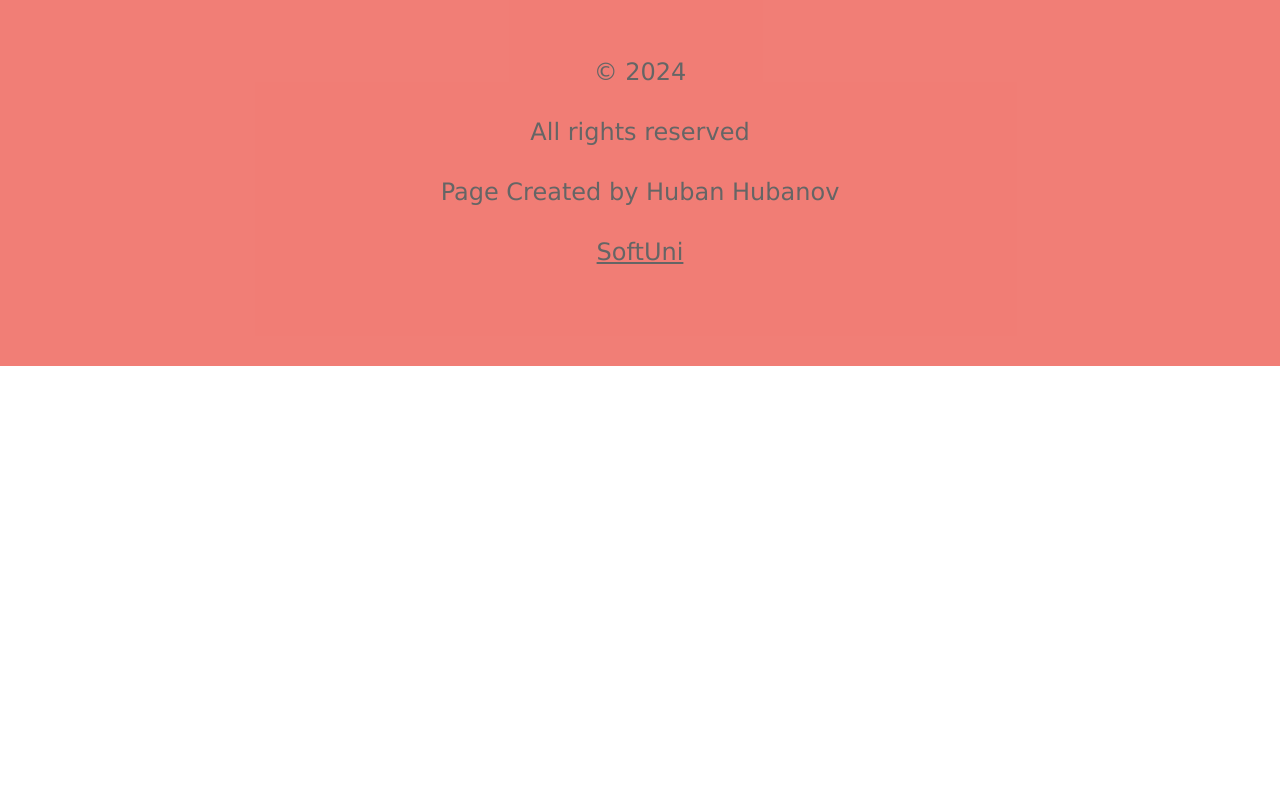
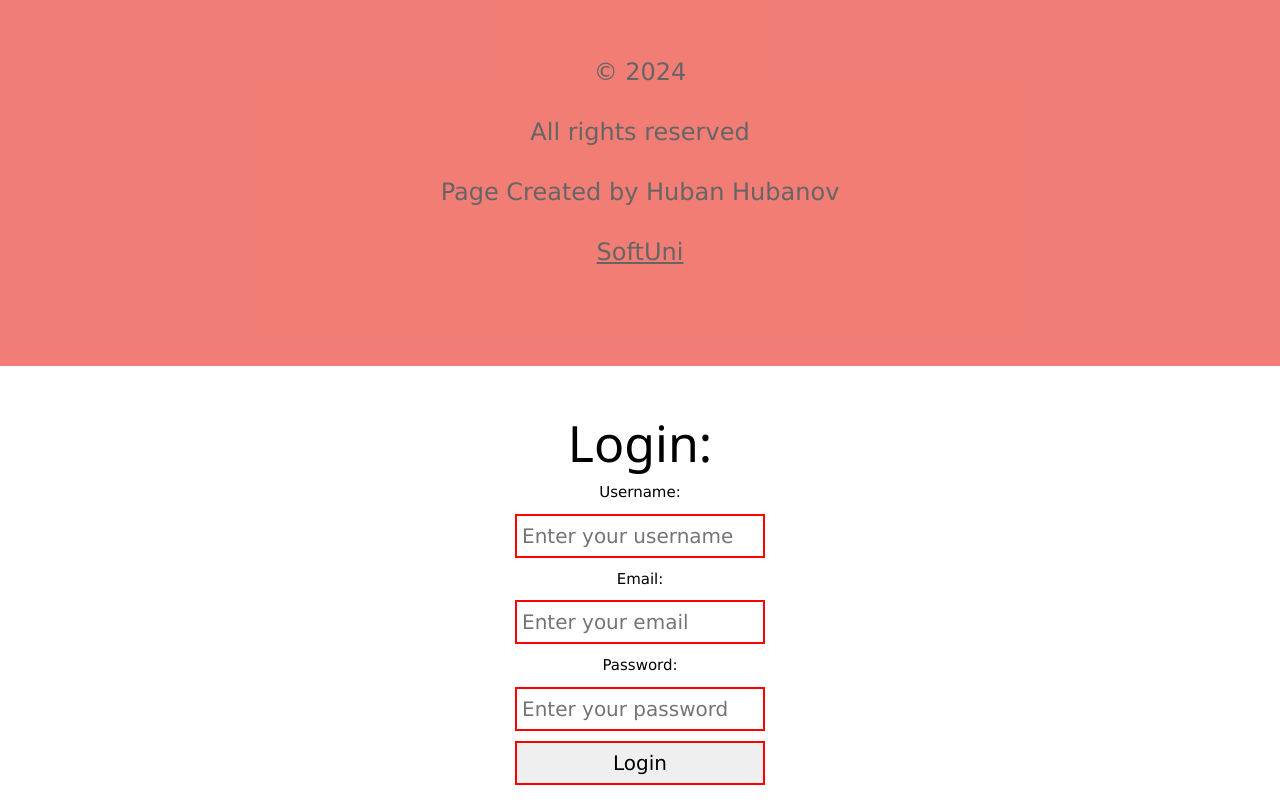
Before and after one commit to HubanHubanov/React-Project-Books, a React (Vite) app in the folder client/: page / in a window 1280 px wide. Shown: the part 681-1481 px from the top of the page. Before the commit the page ends 1047 px from the top, so only its background shows below. Built offline with nearby package versions, Linux system fonts and the light colour scheme.

Commit message:
Add login component and some css

```diff
--- a/client/src/App.jsx
+++ b/client/src/App.jsx
@@ -1,6 +1,7 @@
 import Footer from "./components/footer/Footer"
 import Header from "./components/header/Header"
 import Home from "./components/home/Home"
+import Login from "./components/login/Login"
 
 
 
@@ -11,6 +12,7 @@ function App() {
    <Header/>
    <Home/>
    <Footer/>
+   <Login/>
 
     </>
   )
--- /dev/null
+++ b/client/src/components/login/Login.jsx
@@ -0,0 +1,22 @@
+import styles from "./Login.module.css"
+
+
+export default function Login() {
+    return (
+
+        // <section className={styles["login"]}>
+        <section className="logn">
+            <h2>Login:</h2>
+                <form >
+                    <label htmlFor="email">Username:</label>
+                    <input type="text" id="username" name="username" placeholder="Enter your username" />
+                    <label htmlFor="email">Email:</label>
+                    <input type="text" id="email" name="email" placeholder="Enter your email" />
+                    <label htmlFor="password">Password:</label>
+                    <input type="password" id="password" name="password" placeholder="Enter your password" />
+                    <input type="submit" class="login" value="Login" />
+                </form>
+        </section>
+
+    );
+}
--- /dev/null
+++ b/client/src/components/login/Login.module.css
@@ -0,0 +1,69 @@
+
+/* list-style-type: none;
+    display: inline-block;
+    border: 2px solid lightsteelblue;
+    padding: 10px;
+    margin: 10px;
+    width: 140px;
+    color: black;
+    background: none; */
+section {
+    text-align: center;
+    margin-top: 40px;
+    position: relative;
+    padding-bottom: 5px;
+
+}
+
+form {
+    text-align: center;
+}
+
+input, textarea  {
+    font-size: 20px;
+    display: block;
+    margin: 10px auto;
+    width: 250px;
+    border: 2px solid red;
+    padding: 5px;
+}
+
+h2 {
+    font-size: 50px;
+    margin: 0;
+}
+
+
+    /* .login {
+        position: relative;
+        width: 650px;
+        height: auto;
+        border-radius: 20px;
+        margin-top: 70px;
+        padding: 40px;
+        box-sizing: border-box;
+        background: #3e4443;
+        box-shadow: 0px 0px 32px 0px #49535e, -14px -14px 20px #191c21;
+
+    } */
+
+/* width: 50%;
+    min-width: 320px;
+    max-width: 475px;
+    background: #fff;
+    position: absolute;
+    top: 50%;
+    left: 50%;
+    transform: translate(-50%, -50%);
+    border-style: solid;
+    box-shadow: 5px 6px 20px 0px gray;
+    border-radius: 20px; */
+
+    /* position: relative;
+    width: 650px;
+    height: auto;
+    border-radius: 20px;
+    padding: 40px;
+    box-sizing: border-box;
+    background: #3e4443;
+    box-shadow: 0px 0px 32px 0px #49535e, -14px -14px 20px #191c21; */
```
